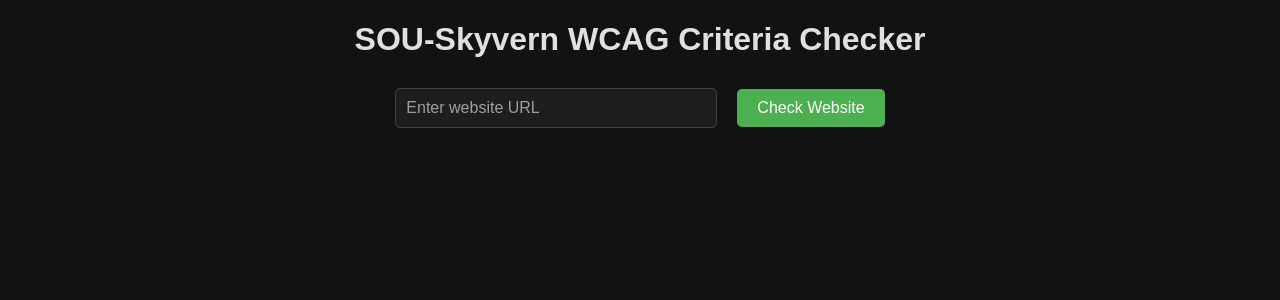
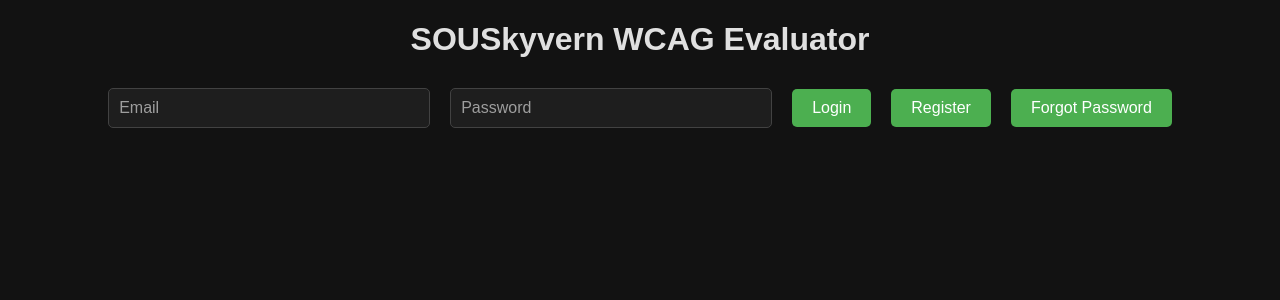
Before and after one commit to SkytheWitcher/SOUSkyvern, a React (Create React App) app in the folder frontend/: page / in a window 1280 px wide. Shown: the top 300 px of the page. Built offline with nearby package versions, Linux system fonts and the light colour scheme.

Commit message:
registration

```diff
--- a/frontend/src/App.js
+++ b/frontend/src/App.js
@@ -1,11 +1,115 @@
-import React from 'react';
+import React, { useState } from 'react';
 import TaskManager from './TaskManager';
+import { auth } from './firebaseConfig';
+import { signInWithEmailAndPassword, createUserWithEmailAndPassword, signOut, sendPasswordResetEmail } from 'firebase/auth';
 import './App.css';
 
 function App() {
+  const [email, setEmail] = useState('');
+  const [password, setPassword] = useState('');
+  const [user, setUser] = useState(null);
+  const [error, setError] = useState('');
+  const [resetEmail, setResetEmail] = useState('');
+  const [showResetInput, setShowResetInput] = useState(false);
+
+  const getErrorMessage = (errorCode) => {
+    switch (errorCode) {
+      case 'auth/invalid-email':
+        return 'Invalid email address format.';
+      case 'auth/user-not-found':
+        return 'No user found with this email.';
+      case 'auth/wrong-password':
+        return 'Incorrect password.';
+      case 'auth/email-already-in-use':
+        return 'Email is already in use.';
+      case 'auth/weak-password':
+        return 'Password is too weak.';
+      case 'auth/invalid-credential':
+        return 'Account not found. Please register or try again.';
+      default:
+        return 'An unknown error occurred.';
+    }
+  };
+
+  const handleLogin = async () => {
+    try {
+      const userCredential = await signInWithEmailAndPassword(auth, email, password);
+      setUser(userCredential.user);
+      setError('');
+    } catch (err) {
+      setError(getErrorMessage(err.code));
+    }
+  };
+
+  const handleRegister = async () => {
+    try {
+      const userCredential = await createUserWithEmailAndPassword(auth, email, password);
+      setUser(userCredential.user);
+      setError('');
+    } catch (err) {
+      setError(getErrorMessage(err.code));
+    }
+  };
+
+  const handleLogout = () => {
+    signOut(auth);
+    setUser(null);
+  };
+
+  const handleForgotPassword = async () => {
+    if (showResetInput && resetEmail) {
+      try {
+        await sendPasswordResetEmail(auth, resetEmail);
+        setError('Password reset email sent.');
+        setShowResetInput(false); // Hide the input after sending the reset email
+        setResetEmail(''); // Clear the input field
+      } catch (err) {
+        setError(getErrorMessage(err.code));
+      }
+    } else {
+      setShowResetInput(true);
+    }
+  };
+
   return (
     <div className="App">
-      <TaskManager />
+      <h1>SOUSkyvern WCAG Evaluator</h1>
+      {user ? (
+        <div>
+          <h1>Welcome, {user.email}</h1>
+          <button onClick={handleLogout}>Logout</button>
+          <TaskManager />
+        </div>
+      ) : (
+        <div>
+          <input
+            type="email"
+            placeholder="Email"
+            value={email}
+            onChange={(e) => setEmail(e.target.value)}
+          />
+          <input
+            type="password"
+            placeholder="Password"
+            value={password}
+            onChange={(e) => setPassword(e.target.value)}
+          />
+          <button onClick={handleLogin}>Login</button>
+          <button onClick={handleRegister}>Register</button>
+          <button onClick={handleForgotPassword}>
+            {showResetInput ? 'Send Reset Email' : 'Forgot Password'}
+          </button>
+          {showResetInput && (
+            <input
+              type="email"
+              placeholder="Enter email for password reset"
+              value={resetEmail}
+              onChange={(e) => setResetEmail(e.target.value)}
+            />
+          )}
+          {error && <p>{error}</p>}
+        </div>
+      )}
     </div>
   );
 }
```
